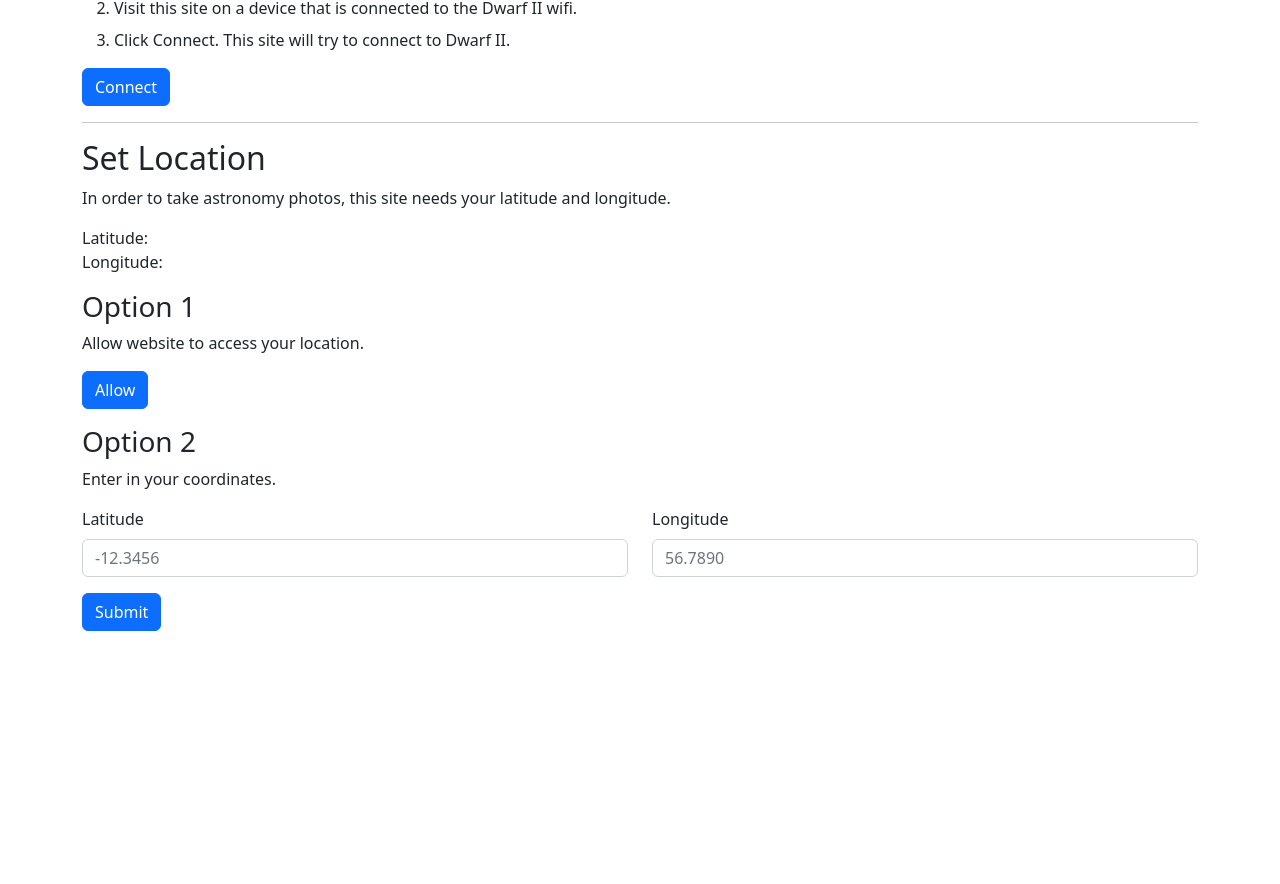
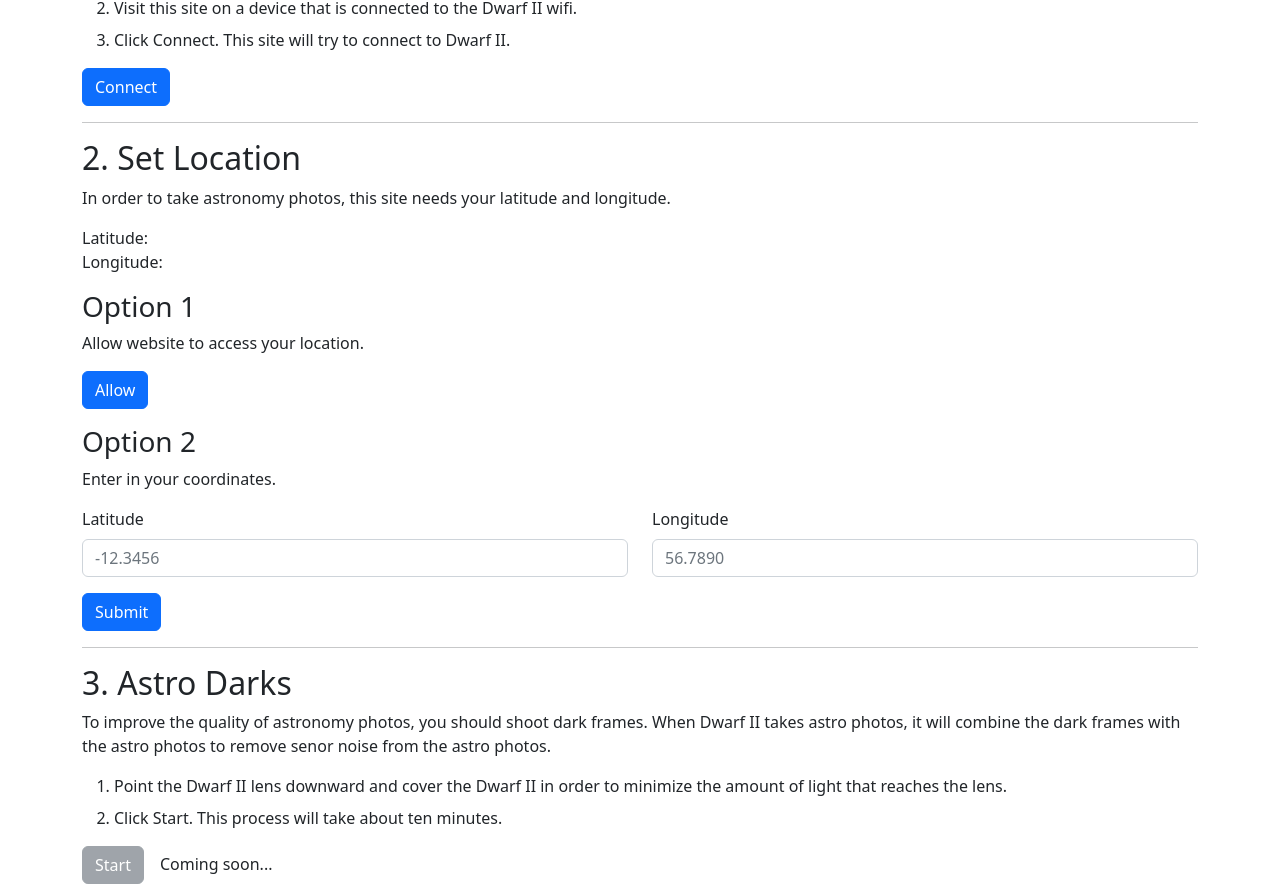
Before and after one commit to DwarfTelescopeUsers/DwarfApp_js, a Next.js app: page /setup-scope in a window 1280 px wide. Shown: the part 234-1118 px from the top of the page. Before the commit the page ends 865 px from the top, so only its background shows below. Built offline with nearby package versions, Linux system fonts and the light colour scheme; no server answers.

Commit message:
update <Astro Darks> on setup page

```diff
--- a/src/components/AstroDarks.tsx
+++ b/src/components/AstroDarks.tsx
@@ -1,10 +1,54 @@
-import React from "react";
+import { URI, takeAstroDarks, binning2x2 } from "@/lib/dwarf_api";
 
 export default function AstroDarks() {
+  function takeAstroDarksHandler() {
+    const socket = new WebSocket(URI);
+
+    socket.addEventListener("open", () => {
+      let binning = binning2x2;
+      let gain = 10;
+      let exposure = 8;
+      takeAstroDarks(socket, binning, gain, exposure);
+    });
+
+    socket.addEventListener("message", (event) => {
+      let message = JSON.parse(event.data);
+      console.log(message);
+    });
+
+    socket.addEventListener("error", (err) => {
+      console.error("Error:", err);
+    });
+  }
+
   return (
     <div>
-      <h2>Astro Darks</h2>
-      <p>Coming soon...</p>
+      <h2>3. Astro Darks</h2>
+      <p>
+        To improve the quality of astronomy photos, you should shoot dark
+        frames. When Dwarf II takes astro photos, it will combine the dark
+        frames with the astro photos to remove senor noise from the astro
+        photos.
+      </p>
+
+      <ol>
+        <li className="mb-2">
+          Point the Dwarf II lens downward and cover the Dwarf II in order to
+          minimize the amount of light that reaches the lens.
+        </li>
+        <li className="mb-2">
+          Click Start. This process will take about ten minutes.
+        </li>
+      </ol>
+      <button
+        className="btn btn-secondary"
+        disabled
+        onClick={takeAstroDarksHandler}
+      >
+        Start
+      </button>
+
+      <span className="ms-3">Coming soon...</span>
     </div>
   );
 }
--- a/src/components/ConnectCamera.tsx
+++ b/src/components/ConnectCamera.tsx
@@ -109,7 +109,7 @@ export default function ConnectCamera() {
 
   return (
     <div>
-      <h2>Connect to Dwarf II</h2>
+      <h2>1. Connect to Dwarf II</h2>
 
       <p>
         In order for this site to connect to the Dwarf II, both the Dwarf II and
--- a/src/components/SetLocation.tsx
+++ b/src/components/SetLocation.tsx
@@ -32,7 +32,7 @@ export default function SetLocation() {
 
   return (
     <>
-      <h2>Set Location</h2>
+      <h2>2. Set Location</h2>
       <p>
         In order to take astronomy photos, this site needs your latitude and
         longitude.
--- a/src/lib/dwarf_api.ts
+++ b/src/lib/dwarf_api.ts
@@ -110,8 +110,8 @@ const Moon = 7;
 const takeAstroPhotoCmd = 10011;
 const stopAstroPhotoCmd = 10015;
 
-const binning1x1 = 0;
-const binning2x2 = 1;
+export const binning1x1 = 0;
+export const binning2x2 = 1;
 
 const fileFits = 0;
 const fileTiff = 1;
@@ -405,6 +405,26 @@ export function setRawPreviewD2(
   socketSend(socket, options);
 }
 
+// TODO: not working
+// response is {interface: 11003, value: 100, code: 0} when darks already exists
+export function takeAstroDarks(
+  socket: WebSocket,
+  binning: number,
+  gain: number,
+  exposure: number
+) {
+  console.log("take astro darks...");
+  let options = {
+    interface: takeAstroDarkFramesCmd,
+    camId: cameraTelephoto,
+    count: 40,
+    name: `DWARF_DARK_${now()}`,
+    binning: binning,
+    darkGain: gain,
+    darkExposure: exposure,
+  };
+  socketSend(socket, options);
+}
 
 export function queryShotField(socket: WebSocket, binning: number) {
   console.log("query shot field...");
--- a/src/pages/setup-scope.tsx
+++ b/src/pages/setup-scope.tsx
@@ -3,6 +3,7 @@ import Head from "next/head";
 
 import ConnectCamera from "@/components/ConnectCamera";
 import SetLocation from "@/components/SetLocation";
+import AstroDarks from "@/components/AstroDarks";
 
 export default function SetupScope() {
   return (
@@ -11,12 +12,11 @@ export default function SetupScope() {
         <title>Setup Scope</title>
       </Head>
       <h1>Setup Scope</h1>
-
       <ConnectCamera />
-
       <hr />
-
       <SetLocation />
+      <hr />
+      <AstroDarks />
     </>
   );
 }
```
